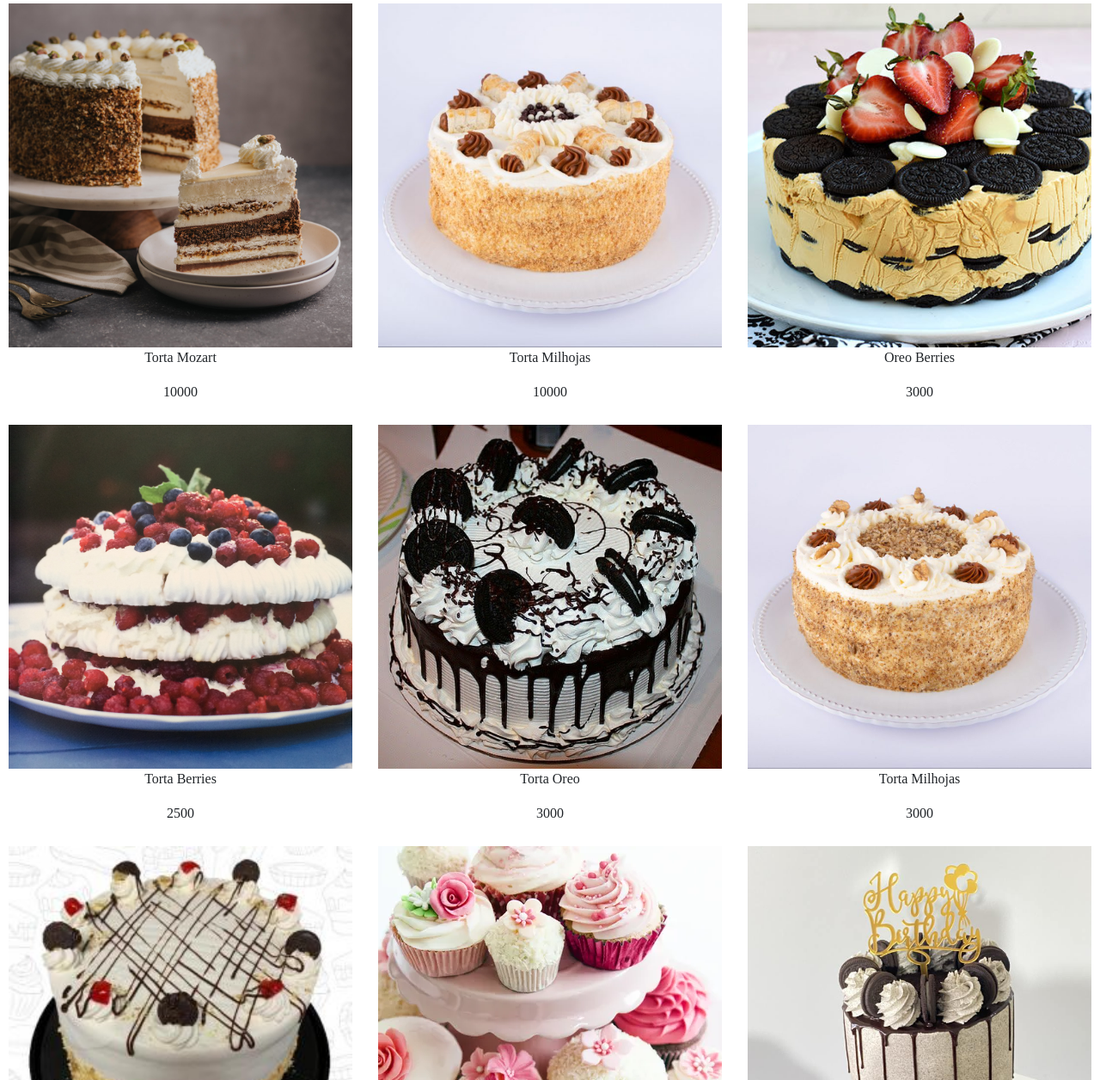
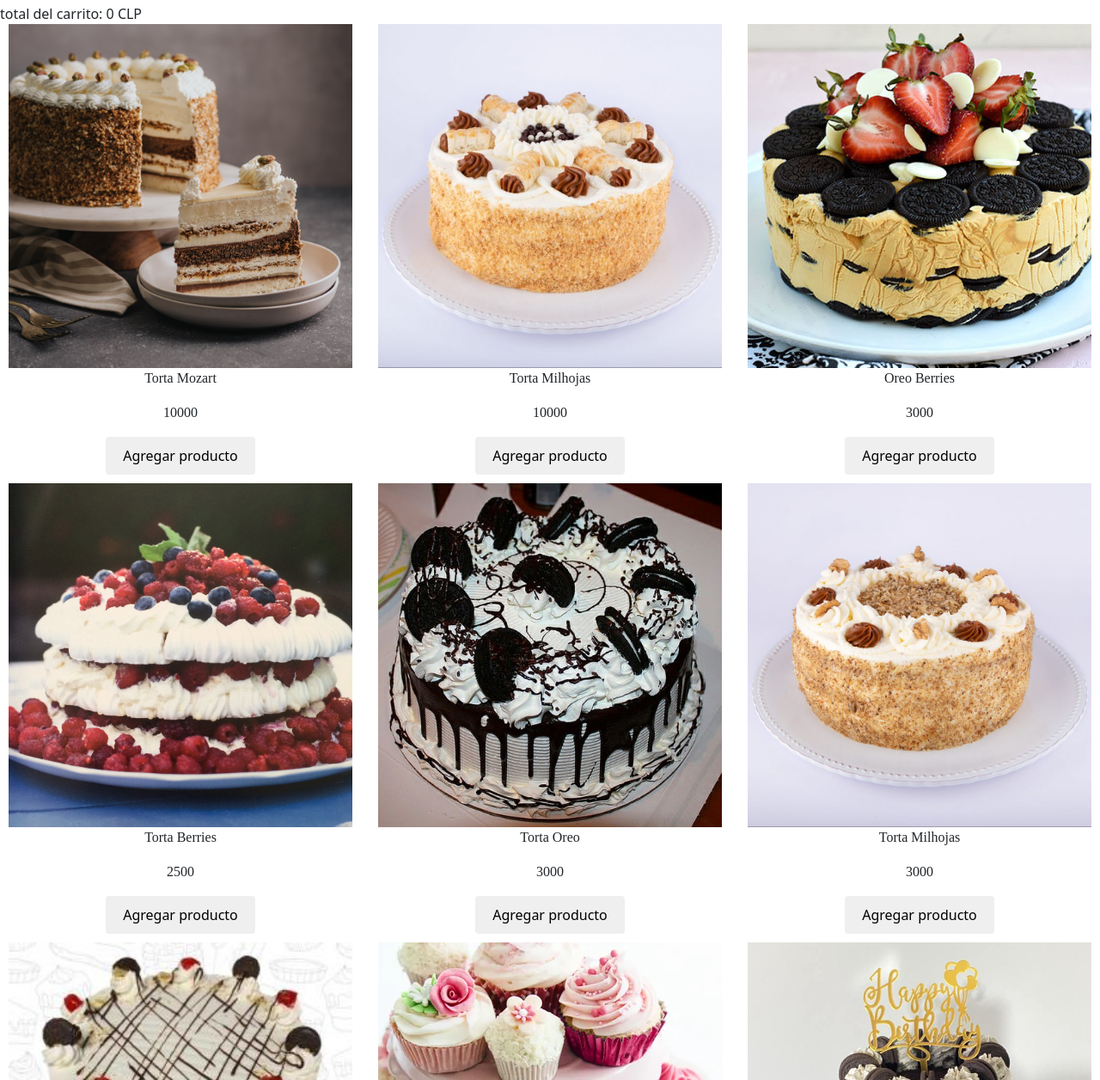
Before and after one commit to Ivanolmedo/Ivan-olmedo-coder, a plain HTML site: page pages/catalogo.html in a window 1280 px wide. Shown: the part 192-1448 px from the top of the page at 86% size. Drawn offline with nearby package versions, Linux system fonts and the light colour scheme; a web font is replaced by a local one.

Commit message:
Actualizacion se Html e inclusion de Javascript en la pagina de catalogo

```diff
--- /dev/null
+++ b/js/app.js
@@ -0,0 +1,22 @@
+let total = 0;
+
+function agregarAlCarrito(precio) {
+    let cantidad = prompt("ingrese la cantidad del producto")
+    let EnNumero = Number(cantidad)
+    if (Number.isInteger(EnNumero)){
+        let confirmar = confirm("¿Desea agregar el producto al carrito?")
+        if (confirmar){
+            precio = EnNumero * precio;
+            total += precio;
+            document.getElementById("total").textContent = total.toFixed(2);
+            alert("el producto ha sido agregado al carrito")
+        }
+        else{
+            alert("producto no agregado al carrito")
+        }
+    }
+    else{
+        alert("Por favor, ingrese una cantidad válida")
+    }
+
+}
--- a/pages/catalogo.html
+++ b/pages/catalogo.html
@@ -49,52 +49,64 @@
     <main>
         <h1>catalogo</h1>
         <script src="https://cdn.jsdelivr.net/npm/bootstrap@5.3.3/dist/js/bootstrap.bundle.min.js" integrity="sha384-YvpcrYf0tY3lHB60NNkmXc5s9fDVZLESaAA55NDzOxhy9GkcIdslK1eN7N6jIeHz" crossorigin="anonymous"></script>
+        <div id="total-carrito">
+          total del carrito: <span id="total">0</span> CLP
+        </div>
 
         <section class="productos">
             <div>
                 <img class="producto" src="../assets/img/producto1.jpg" alt="">
                 <p>Torta Mozart</p>
                 <p>10000</p>
+                <button onclick="agregarAlCarrito(10000)">Agregar producto</button>
             </div>
             <div>
                 <img class="producto" src="../assets/img/producto2.jpg" alt="">
                 <p>Torta Milhojas</p>
                 <p>10000</p>
+                <button onclick="agregarAlCarrito(10000)">Agregar producto</button>
             </div>
             <div>
                 <img class="producto" src="../assets/img/producto3.jpg" alt="">
                 <p>Oreo Berries</p>
                 <p>3000</p>
+                <button onclick="agregarAlCarrito(3000)">Agregar producto</button>
             </div>
             <div>
                 <img class="producto" src="../assets/img/producto4.jpg" alt="">
                 <p>Torta Berries</p>
                 <p>2500</p>
+                <button onclick="agregarAlCarrito(2500)">Agregar producto</button>
             </div>
             <div>
                 <img class="producto" src="../assets/img/producto5.jpg" alt="">
                 <p>Torta Oreo</p>
                 <p>3000</p>
+                <button onclick="agregarAlCarrito(3000)">Agregar producto</button>
             </div>
             <div>
                 <img class="producto" src="../assets/img/producto6.jpg" alt="">
                 <p>Torta Milhojas</p>
                 <p>3000</p>
+                <button onclick="agregarAlCarrito(3000)">Agregar producto</button>
             </div>
             <div>
                 <img class="producto" src="../assets/img/producto7.jpg" alt="">
                 <p>Torta</p>
                 <p>3000</p>
+                <button onclick="agregarAlCarrito(3000)">Agregar producto</button>
             </div>
             <div>
                 <img class="producto" src="../assets/img/producto8.jpg" alt="">
                 <p>Cupcakes</p>
                 <p>2000</p>
+                <button onclick="agregarAlCarrito(2000)">Agregar producto</button>
             </div>
             <div>
                 <img class="producto" src="../assets/img/producto9.jpg" alt="">
                 <p>Torta cumpleaños</p>
                 <p>10000</p>
+                <button onclick="agregarAlCarrito(10000)">Agregar producto</button>
             </div>
         </section>
     </main>
@@ -121,5 +133,6 @@
       <p class="elemento">Todos los derechos reservados 2024</p>
       </div>
     </footer>
+    <script src="../js/app.js"></script>
 </body>
 </html>
```
